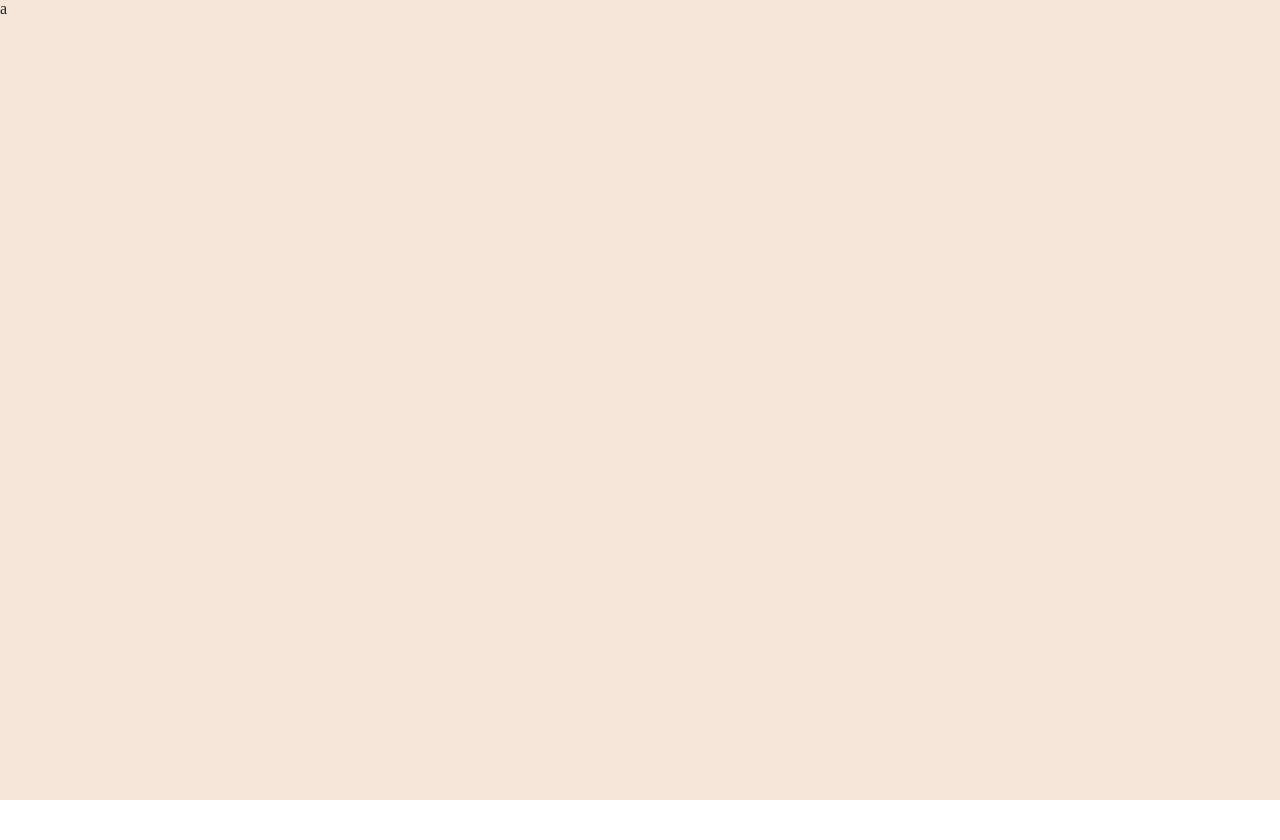
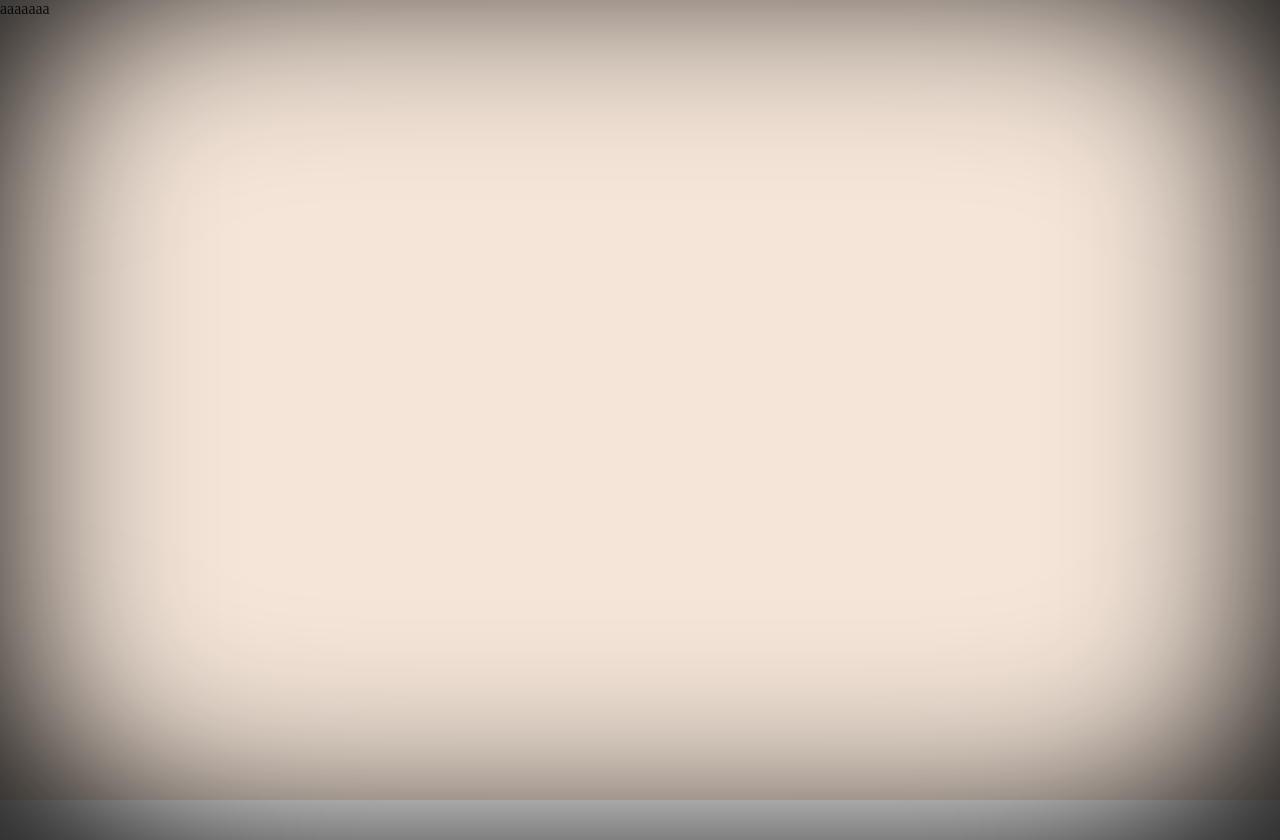
Before and after one commit to 403thi/portfolio, a React (Vite) app: page / in a window 1280 px wide. Before the commit the page ends 800 px from the top, so only its background shows below. Built offline with nearby package versions, Linux system fonts and the light colour scheme; a web font is replaced by a local one.

Commit message:
feat: vignitte component created

```diff
--- a/src/App.tsx
+++ b/src/App.tsx
@@ -1,12 +1,16 @@
-import InfoSection from "./components/InfoSection"
-import Container from "./components/Container"
+import InfoSection from "./components/InfoSection";
+import Container from "./components/Container";
+import Vignitte from "./components/Vignitte";
 
 function App() {
   return (
+    <>
     <Container>
-      <InfoSection key={'a'}>a</InfoSection>
-      <InfoSection reverse key={'b'}>b</InfoSection>
+      <Vignitte />
+      <InfoSection>aaaaaaa</InfoSection>
+      <InfoSection reverse>b</InfoSection>
     </Container>
+    </>
   )
 }
 
--- /dev/null
+++ b/src/components/Vignitte/index.tsx
@@ -0,0 +1,14 @@
+import {
+    VignitteContainer,
+    Border
+} from './style';
+
+function Vignitte() {
+    return (
+        <VignitteContainer>
+            <Border />
+        </VignitteContainer>
+    )
+}
+
+export default Vignitte
--- /dev/null
+++ b/src/components/Vignitte/style.tsx
@@ -0,0 +1,21 @@
+import styled from "@emotion/styled";
+
+export const VignitteContainer = styled.span({
+    width: '100vw',
+    height: '100vh',
+    display: 'flex',
+    alignItems: 'center',
+    justifyContent: 'center',
+    background: 'transparent',
+    position: 'absolute',
+    pointerEvents: 'none',
+})
+
+export const Border = styled.span({
+    width: '110vw',
+    height: '110vh',
+    outline: '240px solid #000000',
+    borderRadius: '20%',
+    filter: 'blur(100px)',
+    pointerEvents: 'none',
+})
```
